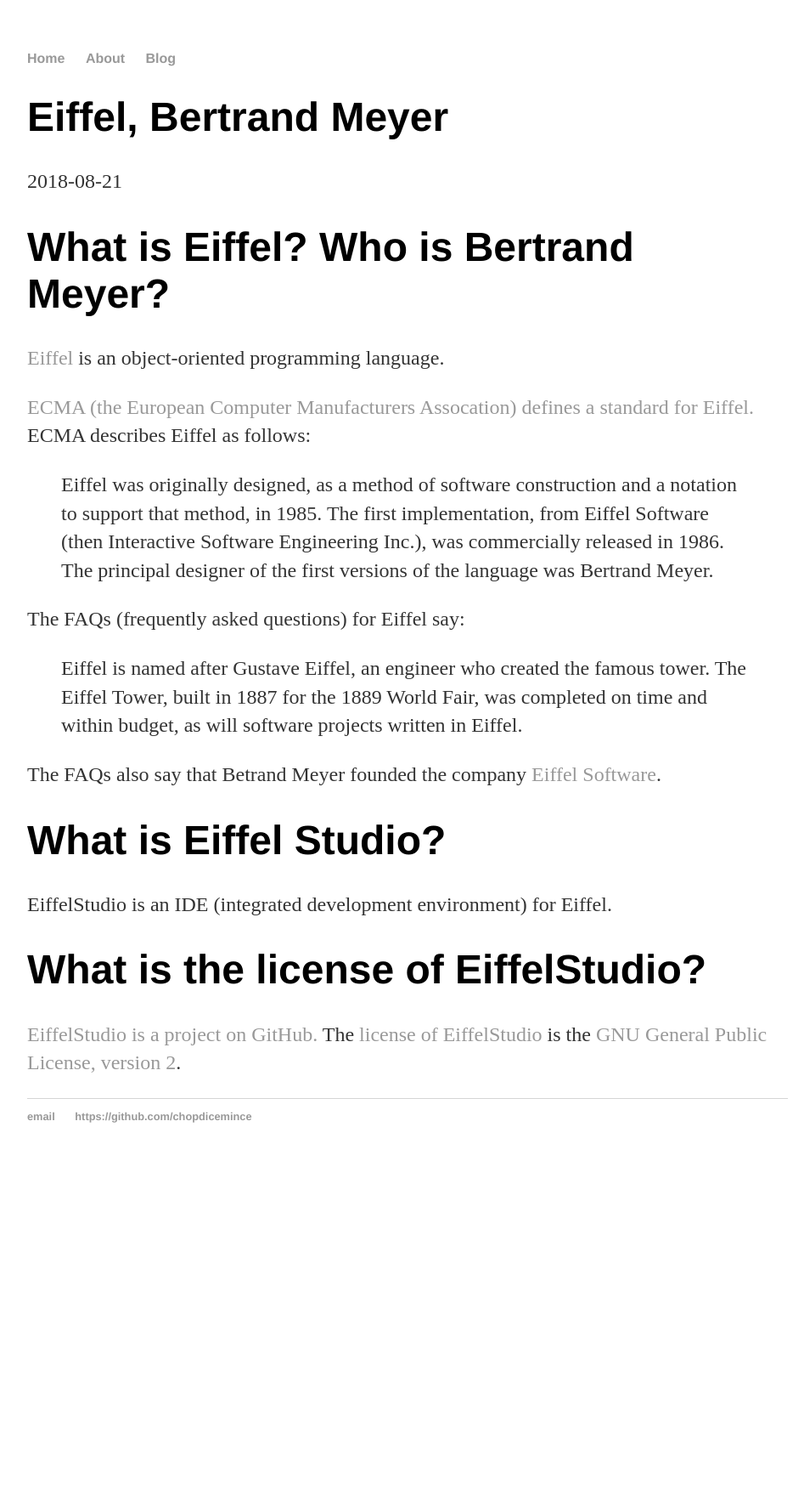
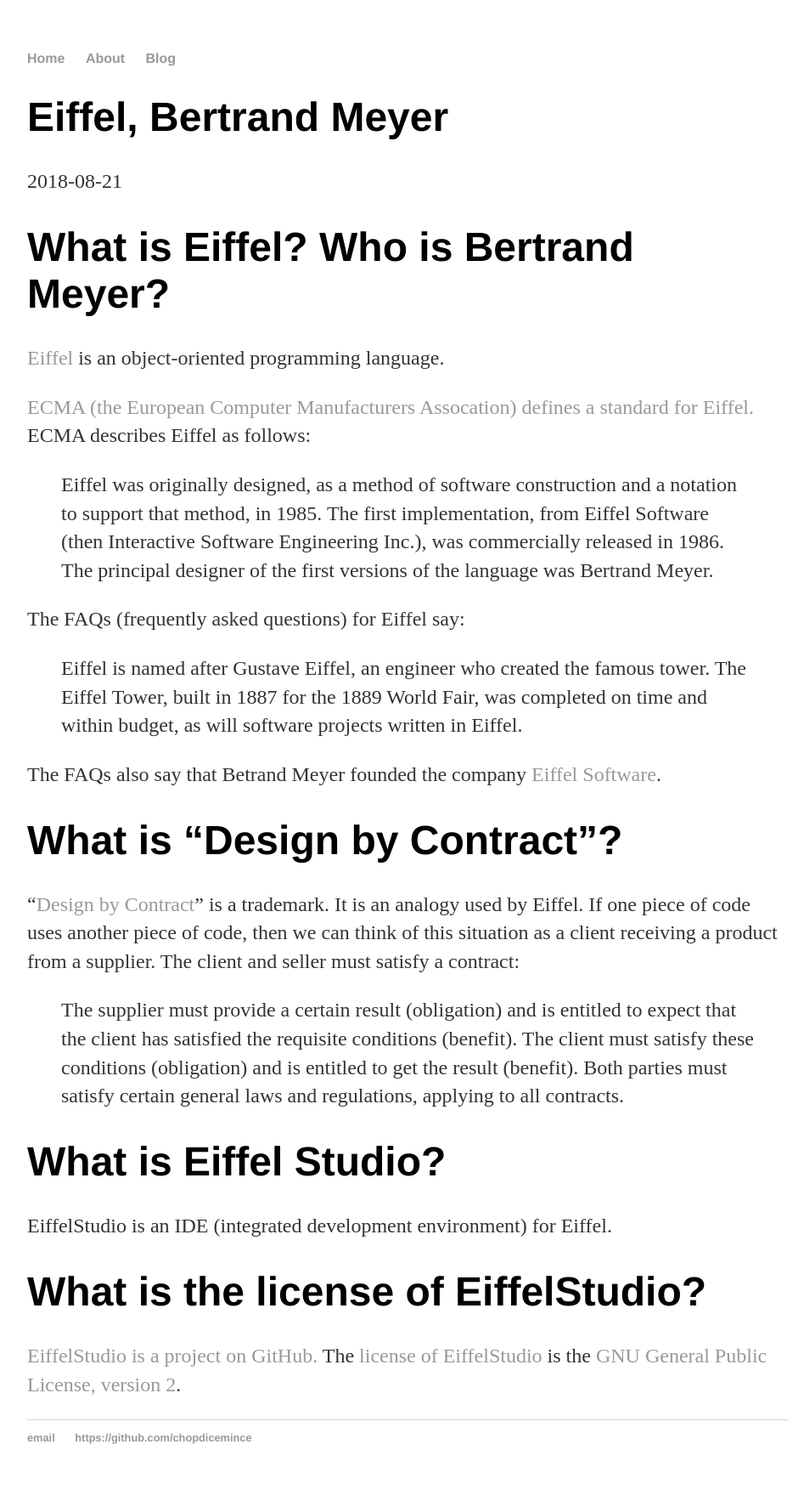
Before and after one commit to chopdicemince/chopdicemince.github.io, a Jekyll site: the page built from _posts/2018-08-21-eiffel-bertrand-meyer.md, in a window 1280 px wide. Shown: the whole page at 85% size, without its empty margins (160-1107 px from the left). Built offline with Jekyll 4.4.1, drawn with Linux system fonts in a browser that asks for light colours; before the commit the page ends 1381 px from its top, so only the background shows below that.

Commit message:
Add question about Design by Contract

```diff
--- a/_posts/2018-08-21-eiffel-bertrand-meyer.md
+++ b/_posts/2018-08-21-eiffel-bertrand-meyer.md
@@ -18,6 +18,14 @@
 
 The FAQs also say that Betrand Meyer founded the company [Eiffel Software](https://www.eiffel.com/).
 
+# What is "Design by Contract"?
+
+"[Design by Contract](https://www.eiffel.com/values/design-by-contract/)" is a trademark. It is an analogy used by Eiffel. If one piece of code uses another piece of code, then we can think of this situation as a client receiving a product from a supplier. The client and seller must satisfy a contract:
+
+>    The supplier must provide a certain result (obligation) and is entitled to expect that the client has satisfied the requisite conditions (benefit).
+>    The client must satisfy these conditions (obligation) and is entitled to get the result (benefit).
+>    Both parties must satisfy certain general laws and regulations, applying to all contracts.
+
 # What is Eiffel Studio?
 
 EiffelStudio is an IDE (integrated development environment) for Eiffel.
```
